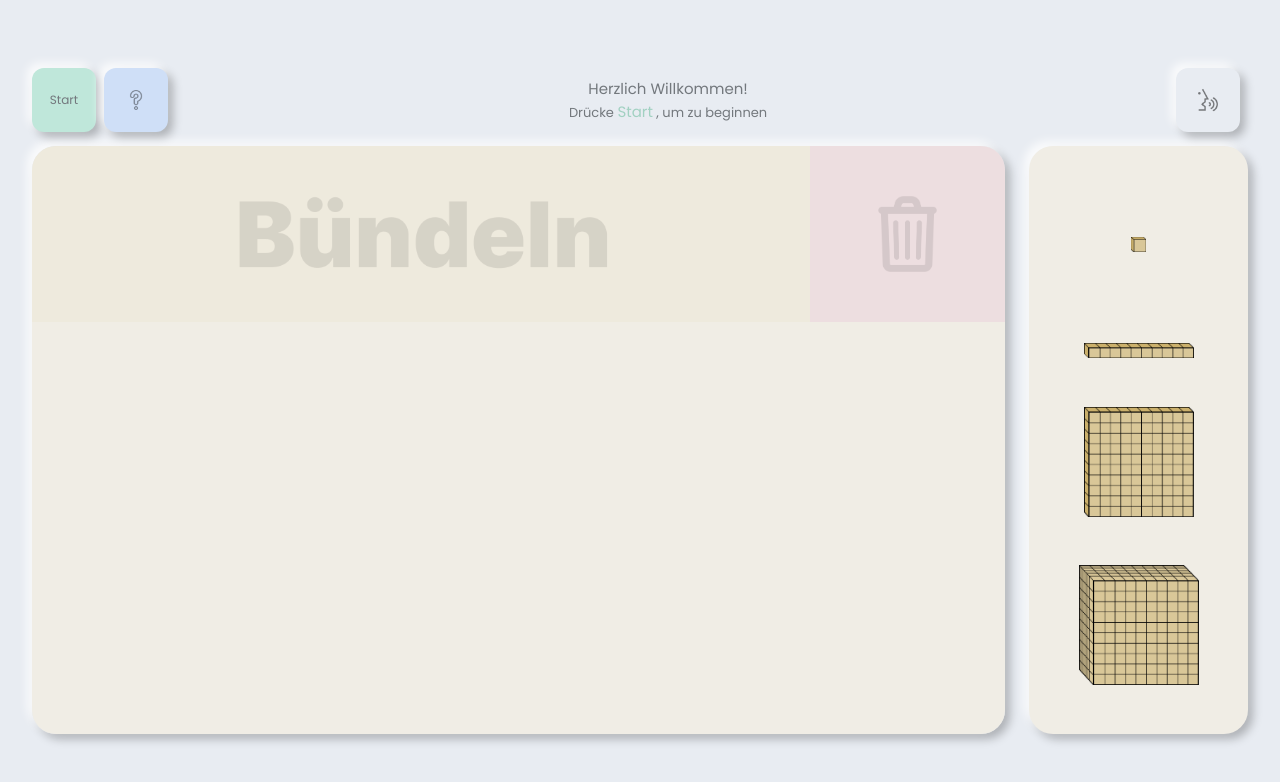
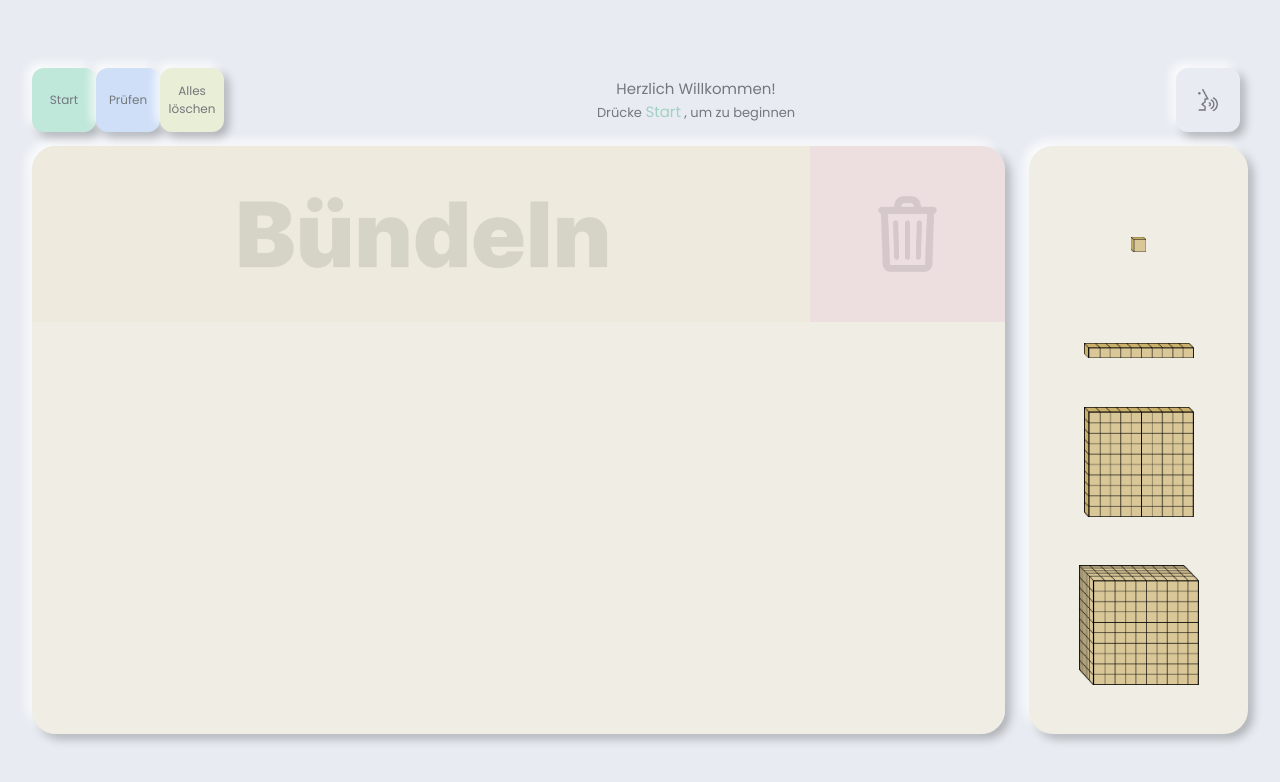
Before and after one commit to AliveNav/AliveNav.github.io, a plain HTML site: page U2/index.html in a window 1280 px wide. Drawn offline with nearby package versions, Linux system fonts and the light colour scheme.

Commit message:
Update index.html

```diff
--- a/U2/index.html
+++ b/U2/index.html
@@ -36,24 +36,8 @@
       <div class="header">
         <div class="btnBox">
           <button class="btn" id="valuebtn" onclick="start()">Start</button>
-          <button
-            class="btn"
-            id="checkbtn"
-            onclick="check()"
-            title="überprüfen und sortieren"
-          >
-            <!-- Überprüfen -->
-            <!-- <img class="question" src="./imgs/sort.png" alt="sortieren" /> -->
-            <img
-              class="question"
-              src="./imgs/question-mark.png"
-              alt="Überprüfen"
-            />
-          </button>
-          <!-- <button class="btn" id="undobtn" onclick="reset()" title="korrigieren"> -->
-          <!-- Korrigieren -->
-          <!-- <img class="undo" src="./imgs/undo-button.png" alt="Korrigieren" />
-            </button> -->
+          <button class="btn" id="checkbtn" onclick="check()" title="überprüfen und sortieren"> Prüfen</button>
+          <button class="btn" id="undobtn" onclick="reset()" title="Alles löschen"> Alles löschen</button>
         </div>
         <div class="showNumber" id="shownumber">
           <p class="black-line-big" id="first-line"></p>
@@ -61,9 +45,9 @@
           <p class="black-line-mid" id="second-line"></p>
         </div>
         <div class="speakerbutton">
-          <button class="btn" onclick="read_text()" title="Zahl lesen">
+          <button class="btn" onclick="read_text()" title="vorlesen">
             <!-- Lesen -->
-            <img class="speaker" src="./imgs/speak-3-48.png" alt="speaker" />
+            <img class="speaker" src="/imgs/speak-3-48.png" alt="speaker" />
           </button>
         </div>
       </div>
```
